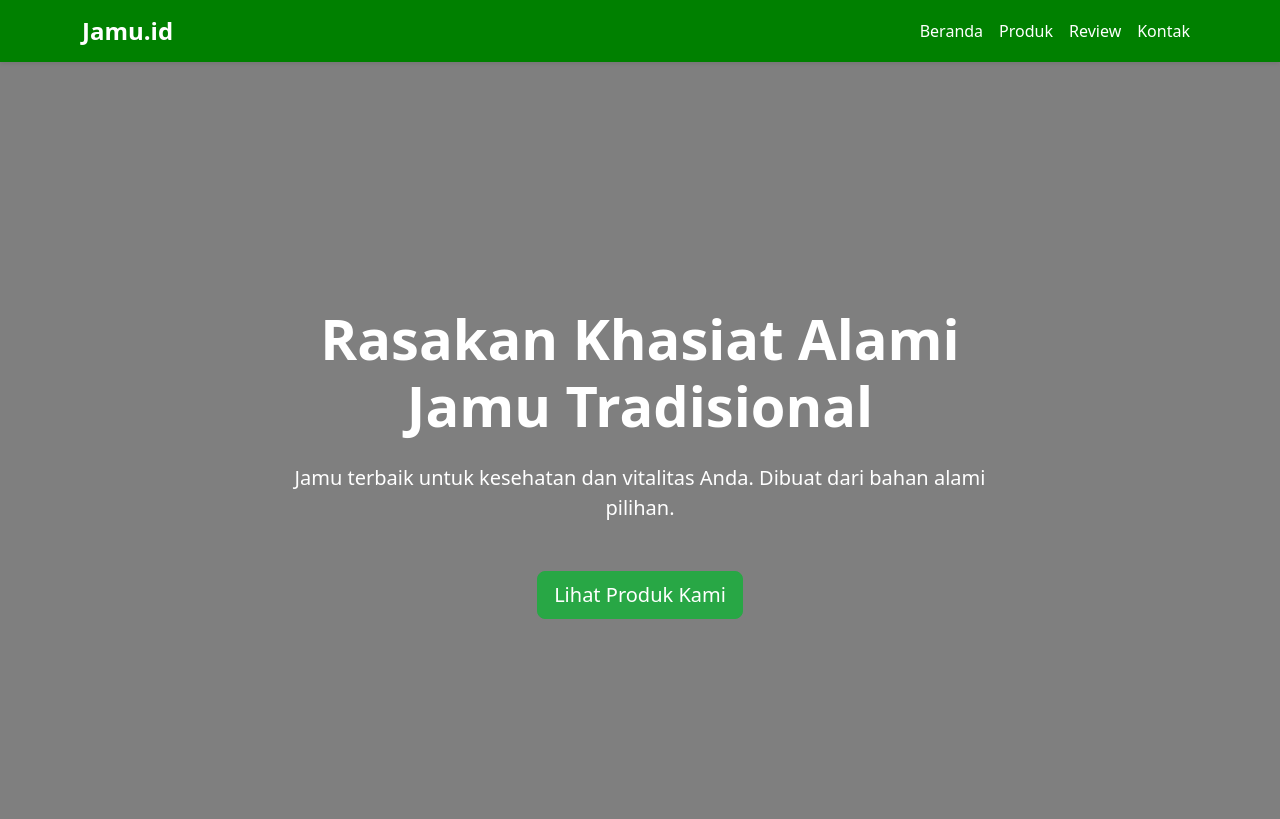
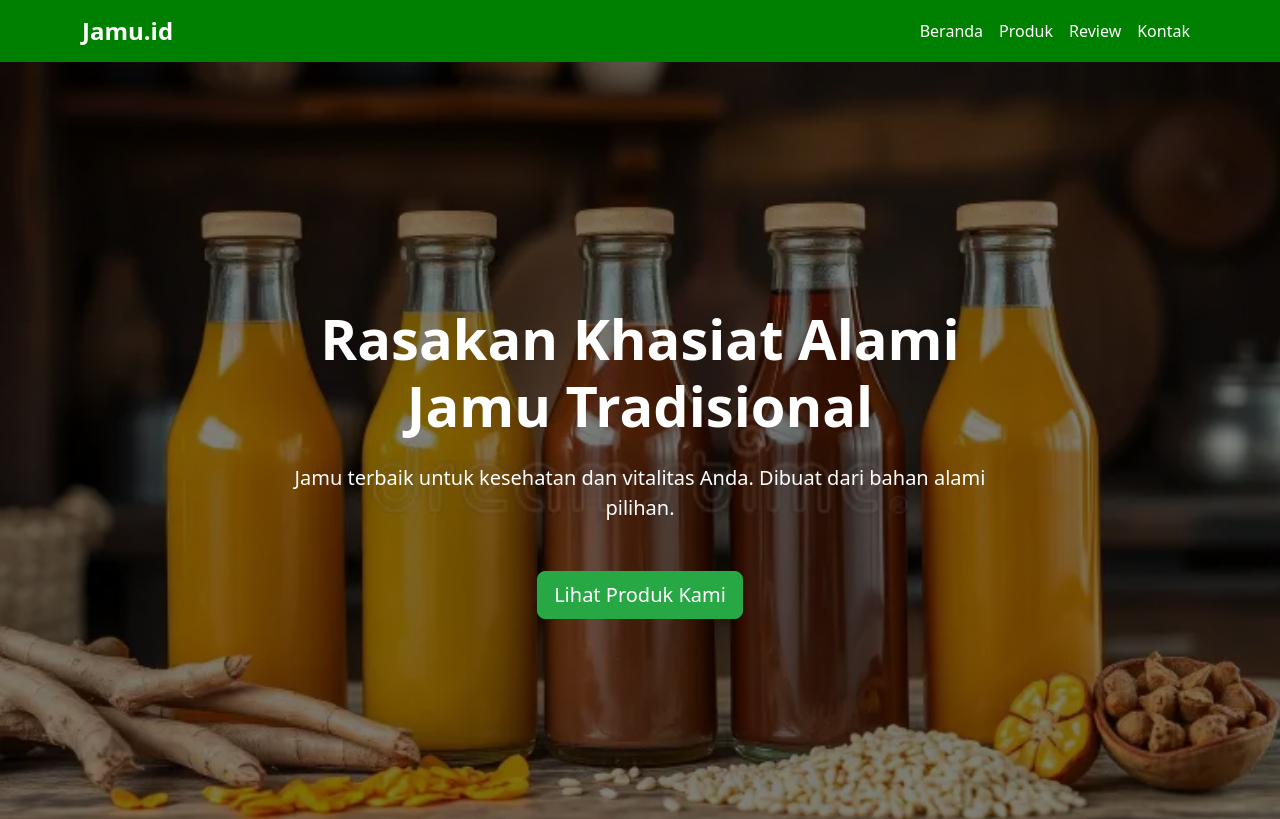
Before and after one commit to stevenhuge/jamu.id, a plain HTML site: page index.html in a window 1280 px wide. Shown: the top 819 px of the page. Drawn offline with nearby package versions, Linux system fonts and the light colour scheme; the site is published under a folder, as on GitHub Pages, so addresses that start at the root find nothing.

Commit message:
Update index.html

```diff
--- a/index.html
+++ b/index.html
@@ -35,7 +35,7 @@
         </div>
     </nav>
 
-    <header id="rekomendasi" class="hero-section text-white text-center d-flex align-items-center" style="background-image: url('/ai-image-illustration-jamu-traditional-javanese-herbal-drinks-presented-transparent-glass-bottles-tightly-closed-370935090.webp'); background-size: cover; height: 100vh;">
+    <header id="rekomendasi" class="hero-section text-white text-center d-flex align-items-center" style="background-image: url('ai-image-illustration-jamu-traditional-javanese-herbal-drinks-presented-transparent-glass-bottles-tightly-closed-370935090.webp'); background-size: cover; height: 100vh;">
         <div class="container">
             <div class="row">
                 <div class="col-lg-8 mx-auto">
```
